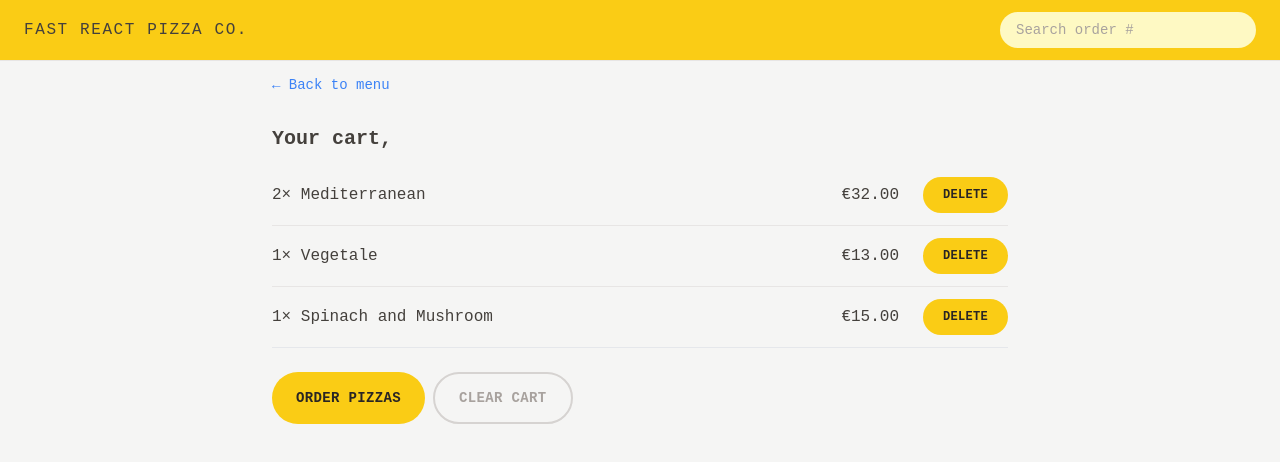
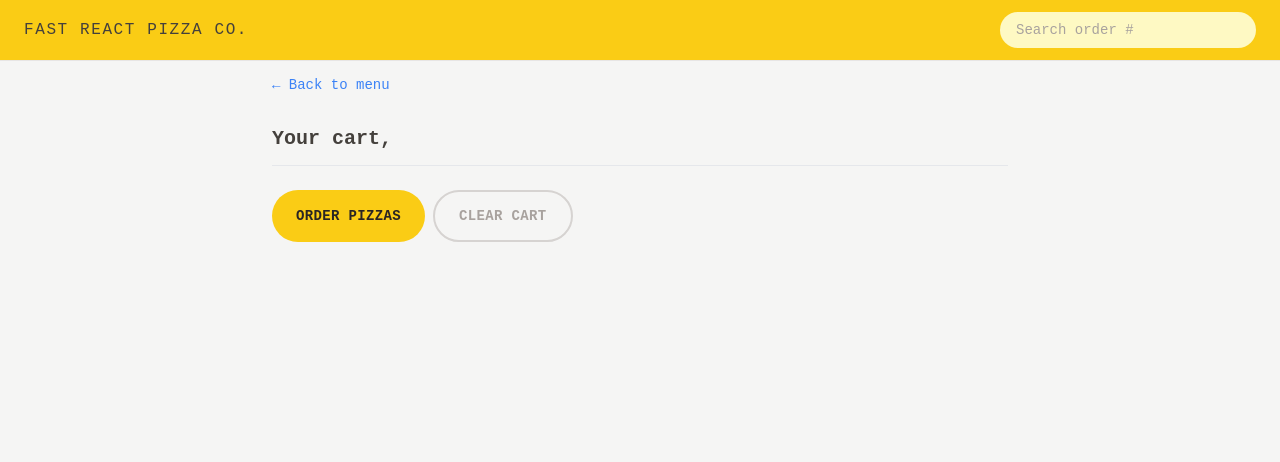
Before and after one commit to SenseiZarkoDukic/fast-react-pizza, a React (Vite) app: page /cart in a window 1280 px wide. Shown: the top 462 px of the page. Built offline with nearby package versions, Linux system fonts and the light colour scheme.

Commit message:
Create getCart in cartSlice to have the real not face cart in Cart.jsx

```diff
--- a/src/features/cart/Cart.jsx
+++ b/src/features/cart/Cart.jsx
@@ -3,6 +3,8 @@ import CartItem from './CartItem';
 import Button from '../../ui/Button';
 import LinkButton from '../../ui/LinkButton';
 import { useSelector } from 'react-redux';
+import { getCart } from './cartSlice';
+import { getUsername } from '../user/userSlice';
 
 const fakeCart = [
   {
@@ -29,8 +31,8 @@ const fakeCart = [
 ];
 
 function Cart() {
-  const cart = fakeCart;
-  const username = useSelector((state) => state.user.username);
+  const cart = useSelector(getCart);
+  const username = useSelector(getUsername);
 
   return (
     <div className="px-4 py-3">
@@ -40,7 +42,7 @@ function Cart() {
 
       <ul className="mt-3 divide-y divide-stone-200 border-b">
         {cart.map((item) => (
-          <CartItem item={item} key={item.key} />
+          <CartItem item={item} key={item.pizzaId} />
         ))}
       </ul>
 
--- a/src/features/cart/cartSlice.js
+++ b/src/features/cart/cartSlice.js
@@ -44,6 +44,8 @@ export const {
 
 export default cartSlice.reducer;
 
+export const getCart = (state) => state.cart.cart;
+
 export const getTotalCartQuantity = (state) =>
   state.cart.cart.reduce((sum, item) => sum + item.quantity, 0);
 
--- a/src/features/user/userSlice.js
+++ b/src/features/user/userSlice.js
@@ -41,3 +41,5 @@ const userSlice = createSlice({
 export const { updateName } = userSlice.actions;
 
 export default userSlice.reducer;
+
+export const getUsername = (state) => state.user.username;
```
